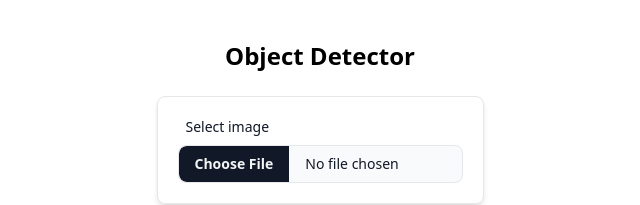
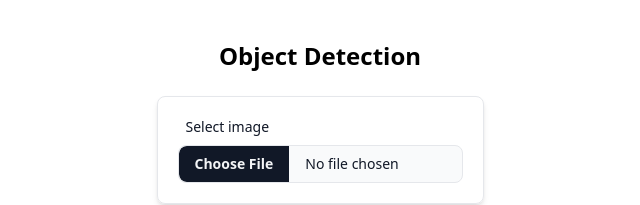
Before and after one commit to mechapear/object-detection, a React (Vite) app: page / in a window 1280 px wide. Shown: the top 205 px of the page, without its empty margins (320-960 px from the left). Built offline with nearby package versions, Linux system fonts and the light colour scheme.

Commit message:
refactor: rename project title

```diff
--- a/index.html
+++ b/index.html
@@ -3,7 +3,7 @@
   <head>
     <meta charset="UTF-8" />
     <meta name="viewport" content="width=device-width, initial-scale=1.0" />
-    <title></title>
+    <title>Object Detection</title>
   </head>
   <body>
     <div id="root"></div>
--- a/src/App.tsx
+++ b/src/App.tsx
@@ -3,7 +3,7 @@ import FileUploader from './components/FileUploader.tsx'
 export default function App() {
   return (
     <div className="mx-6 my-10 grid place-content-center">
-      <h1 className="mb-6 text-center text-2xl font-bold">Object Detector</h1>
+      <h1 className="mb-6 text-center text-2xl font-bold">Object Detection</h1>
       <FileUploader />
     </div>
   )
```
Also changed, not shown: 1 other file (tests, documents, lock files or other folders).
